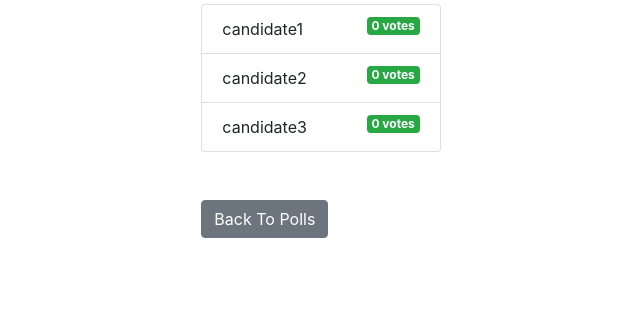
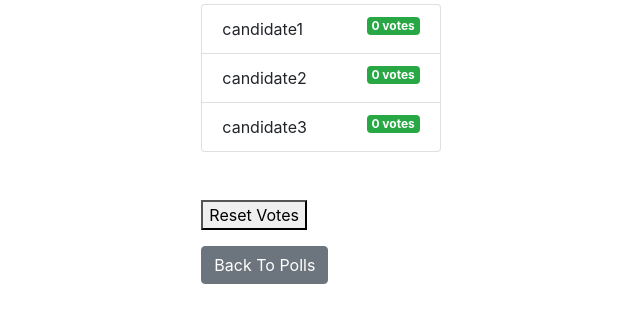
Before and after one commit to Nitrozon/Election-System-with-Django-and-Python, a Django app: page /polls/6/results/detail/ in a window 1280 px wide. Shown: the part 148-471 px from the top of the page, without its empty margins (319-959 px from the left). Run offline with Django 4.2, Linux system fonts and the light colour scheme; data comes from the database, SQL or seed files in the repository; both versions use the stored data as it was after the commit; some libraries are stand-ins or nearby versions.

Commit message:
Added reset vote ysstem

```diff
--- a/pollProject/pollApp/views.py
+++ b/pollProject/pollApp/views.py
@@ -33,9 +33,7 @@ def vote(request, question_id):
     try:
         selected_choice = question.choice_set.get(pk = request.POST['choice'])
     except (KeyError, Choice.DoesNotExist):
-        return render(request, 'polls/detail.html',
-                      { 'question': question,
-                        'error_message': 'You did not select a choice.'})
+        return render(request, 'polls/detail.html', {'question': question, 'error_message': 'You did not select a choice.'})
     else:
         selected_choice.votes += 1
         selected_choice.save()
@@ -43,4 +41,9 @@ def vote(request, question_id):
 
 def results_detail(request, question_id):
     question = get_object_or_404(Question, pk=question_id)
+    if request.method == 'POST' and 'reset_votes' in request.POST:
+        for choice in question.choice_set.all():
+            choice.votes = 0
+            choice.save()
+        return HttpResponseRedirect(reverse('polls:results_detail', args=(question.id,)))
     return render(request, 'polls/result_detail.html', {'question': question})
--- a/pollProject/templates/polls/result_detail.html
+++ b/pollProject/templates/polls/result_detail.html
@@ -11,5 +11,10 @@
     {% endfor %}
 </ul>
 
+<form method="post">
+    {% csrf_token %}
+    <button type="submit" name="reset_votes">Reset Votes</button>
+</form>
+
 <a class="btn btn-secondary" href="{% url 'polls:index' %}">Back To Polls</a>
 {% endblock %}
```
Also changed, not shown: pollProject/db.sqlite3.
